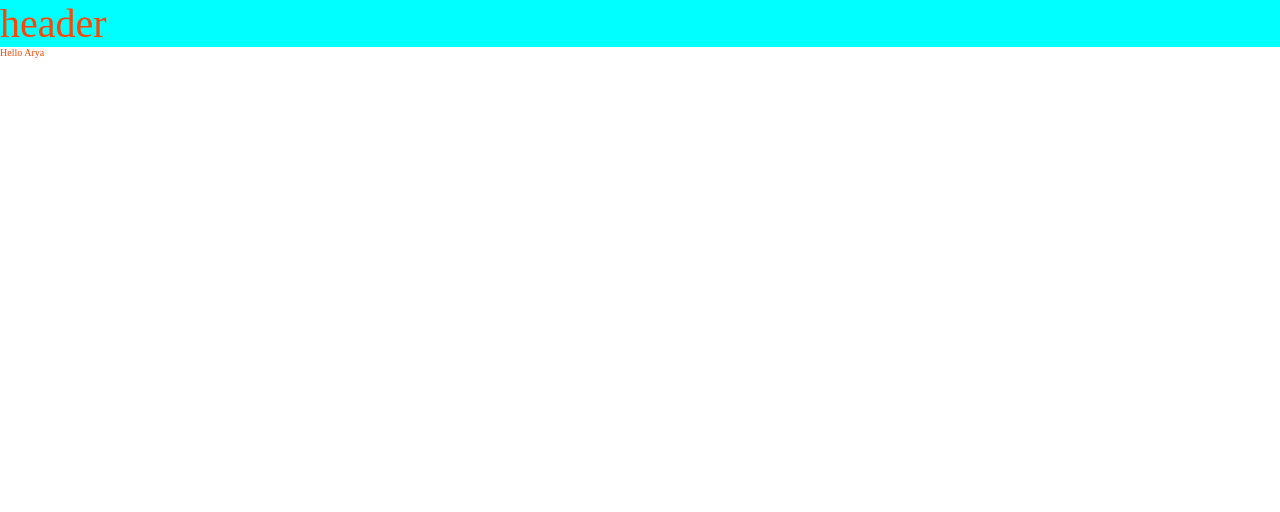
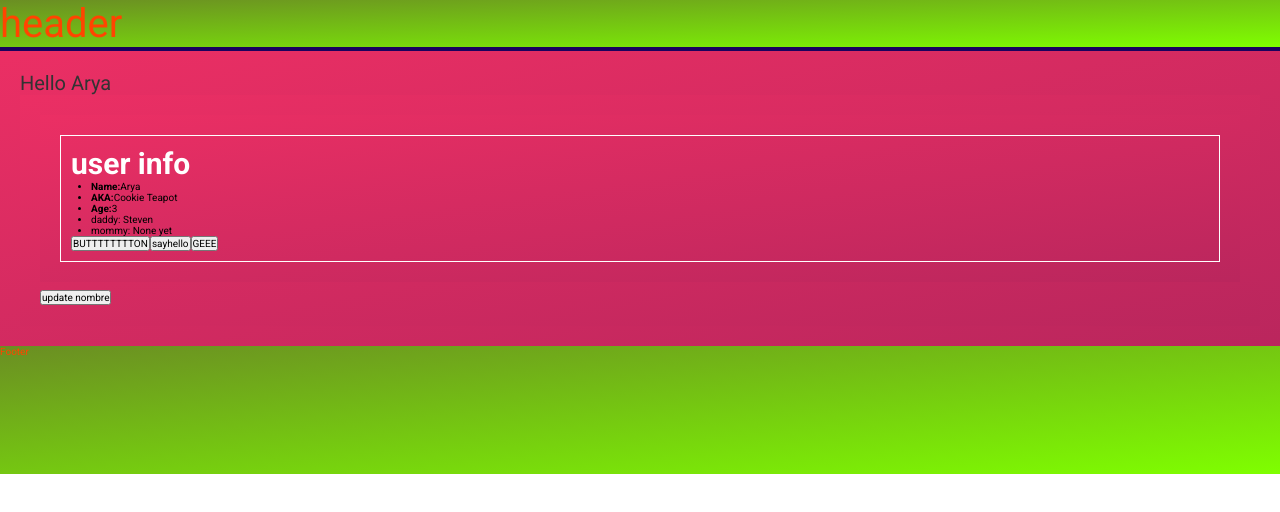
Before and after one commit to stevenleelawson/comp-project-vue, a Vue app: page / in a window 1280 px wide. Shown: the top 512 px of the page. Built offline with nearby package versions, Linux system fonts and the light colour scheme.

Commit message:
Components and styling (#2)
* Header and Footer components added

* adding components and wicked awesome styling

* added UserProfile component and styling it more betterz

* event bubbling via emit

---------

Co-authored-by: Steven Lawson <steven.lawson@healthsqyre.com>

```diff
--- a/public/index.html
+++ b/public/index.html
@@ -5,7 +5,10 @@
     <meta http-equiv="X-UA-Compatible" content="IE=edge">
     <meta name="viewport" content="width=device-width,initial-scale=1.0">
     <link rel="icon" href="<%= BASE_URL %>favicon.ico">
-    <title><%= htmlWebpackPlugin.options.title %></title>
+    <title>Why did he call it comp. stupid.</title>
+    <link rel="preconnect" href="https://fonts.googleapis.com">
+    <link rel="preconnect" href="https://fonts.gstatic.com" crossorigin>
+    <link href="https://fonts.googleapis.com/css2?family=Roboto:wght@400;500;700&display=swap" rel="stylesheet">
   </head>
   <body>
     <noscript>
--- a/src/App.vue
+++ b/src/App.vue
@@ -1,13 +1,51 @@
 <template>
 	<app-header></app-header>
-	<div>Hello {{ name }}</div>
+	<div class="container">Hello {{ name }}
+		<!-- kebab here::::: -->
+		<div class="container">
+			<compu-user-profile
+				:name="name"
+				:aka="aka"
+				:userAge="userAge"
+				:userParents="userParents"
+				@update-name="aka = $event"
+				@say-hello="alertHello"
+				:updateAge="updateAge"
+			></compu-user-profile>
+			<button @click="updateName">update nombre</button>
+		</div>
+	</div>
+	<app-footer></app-footer>
 </template>
 
 <script>
+	import Footer from './components/header-footer/Footer.vue';
+	import compuUserProfile from './User/Profile.vue';
+
 	export default {
+		components: {
+			'app-footer': Footer,
+			// REMEMBER: Vue will automatically make it kebab-case under the hood::::::::::
+			compuUserProfile,
+		},
 		data() {
 			return {
-				name: 'Arya'
+				name: 'Arya',
+				aka: 'Cookie Teapot',
+				userAge: 3,
+				userParents: { daddy: 'Steven', mommy: 'None yet'}
+			}
+		},
+		methods: {
+			updateName() {
+				this.name = 'chipchip'
+			},
+			alertHello(e) {
+				console.log('eeee', e)
+				alert(e.target.innerText)
+			},
+			updateAge(value) {
+				this.userAge = value;
 			}
 		}
 	}
@@ -19,8 +57,16 @@
 		padding: 0;
 		box-sizing: border-box;
 		font-size: 10px;
+		font-family: 'Roboto', sans-serif;
 	}
 
+	.container {
+		font-size: 2rem;
+		/* min-height: 84vh; */
+		padding: 20px;
+		background-image: linear-gradient(to right bottom, #eb2f64, #BA265D);
+		color: #333;
+	}
 	div {
 		color:orangered;
 	}
--- /dev/null
+++ b/src/User/Profile.vue
@@ -0,0 +1,67 @@
+<template>
+	<div class="container">
+		<div class="user-profile">
+			<h3>user info</h3>
+			<ul class="user-list">
+				<li><span>Name:</span>{{ name }}</li>
+				<li><span>AKA:</span>{{ aka }}</li>
+				<li><span>Age:</span>{{ userAge }}</li>
+			</ul>
+			<ul class="user-list">
+				<li v-for="(key, value, index) in userParents" :key="index">{{ value }}: {{ key }}</li>
+
+			</ul>
+			<button @click="updateLastname">BUTTTTTTTTON</button>
+			<button @click="sayHello">sayhello</button>
+			<button @click="updateAge(42)">GEEE</button>
+		</div>
+	</div>
+</template>
+
+<script>
+	export default {
+		// props: [ 'name', 'aka' ]
+		// can also pass props as an object with proptypes (note the Uppercase for String)::::::::
+		props: {
+			name: String,
+			aka: String,
+			userAge: Number,
+			userParents: Object,
+			updateAge: Function
+		},
+		methods: {
+			updateLastname() {
+				// EMIT !!!! Is the way to change data in the parent in Vue
+				this.$emit('update-name', 'chipcheeep')
+			//	this.$emit('name-of-@-method', $event)
+			},
+			sayHello(e) {
+				this.$emit('say-hello', e)
+			}
+		}
+	}
+</script>
+
+<style scoped>
+	div {
+		color: black;
+	}
+
+	span {
+		font-weight: 800;
+	}
+
+	h3 {
+		font-size: 3rem;
+		color: #fff;
+	}
+	.user-list {
+		margin-left: 2rem;
+
+	}
+
+	.user-profile {
+		border: 1px solid #fff;
+		padding: 10px;
+	}
+</style>
--- a/src/components/header-footer/Footer.vue
+++ b/src/components/header-footer/Footer.vue
@@ -3,3 +3,10 @@
 		Footer
 	</footer>
 </template>
+
+<style>
+	footer {
+		background-image: linear-gradient(to right bottom, olivedrab, chartreuse);
+		height: 16vh;
+	}
+</style>
--- a/src/components/header-footer/Header.vue
+++ b/src/components/header-footer/Header.vue
@@ -1,13 +1,16 @@
 <template>
 	<header>
-		header
+		<div>
+			header
+		</div>
 	</header>
 </template>
 
-<style>
-	header {
+<style scoped>
+	div {
 		width: 100%;
-		background-color: aqua;
+		background-image: linear-gradient(to right bottom, olivedrab, chartreuse);
 		font-size: 4rem;
+		border-bottom: 4px solid rgb(26, 1, 94);
 	}
 </style>
--- a/src/main.js
+++ b/src/main.js
@@ -6,6 +6,8 @@ import Header from '../src/components/header-footer/Header';
 
 const app = createApp(App);
 
+
+// note: Vue converts to kebab-case under the hood
 app.component('app-header', Header);
 
 app.mount('#app');
```
